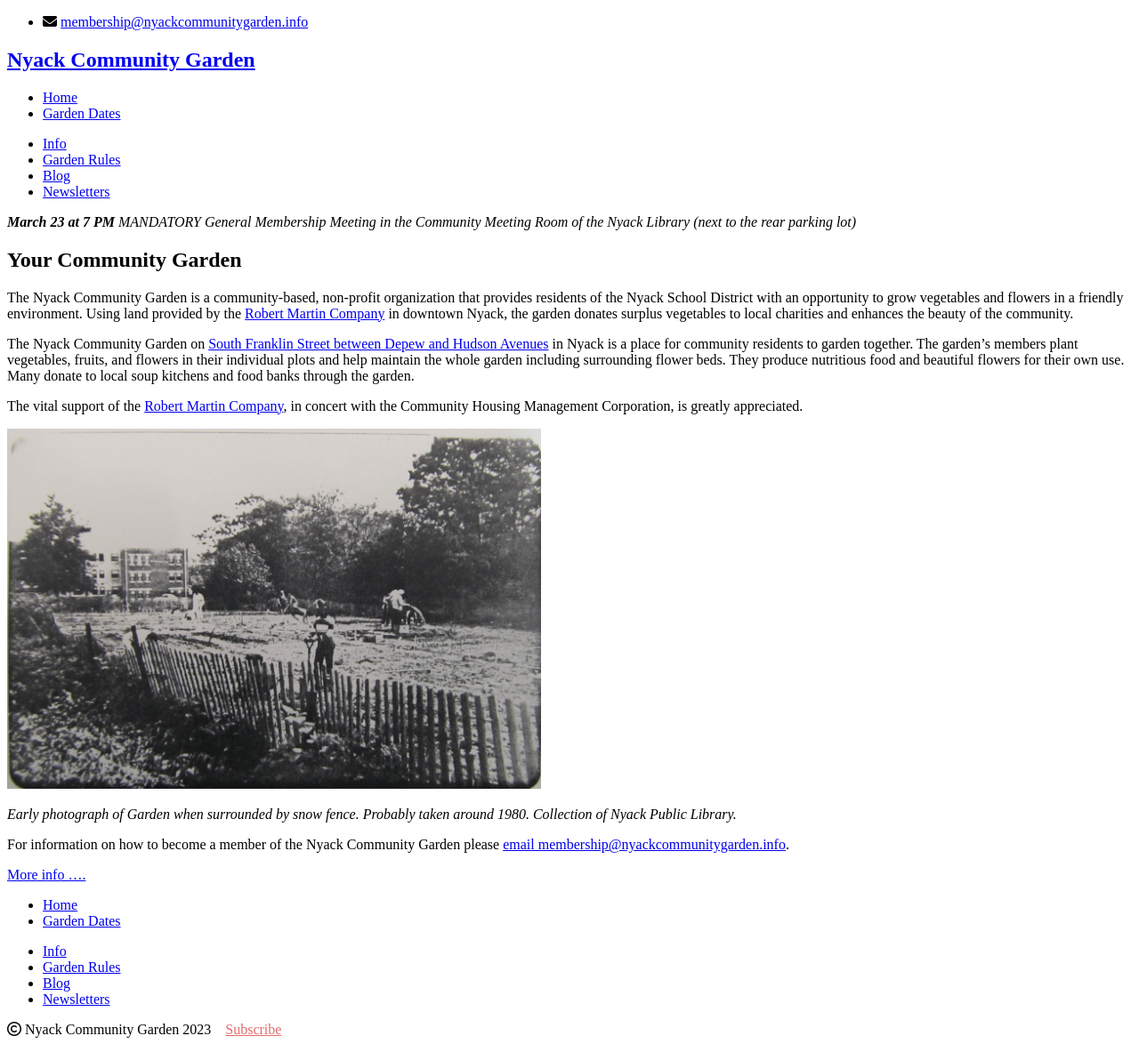
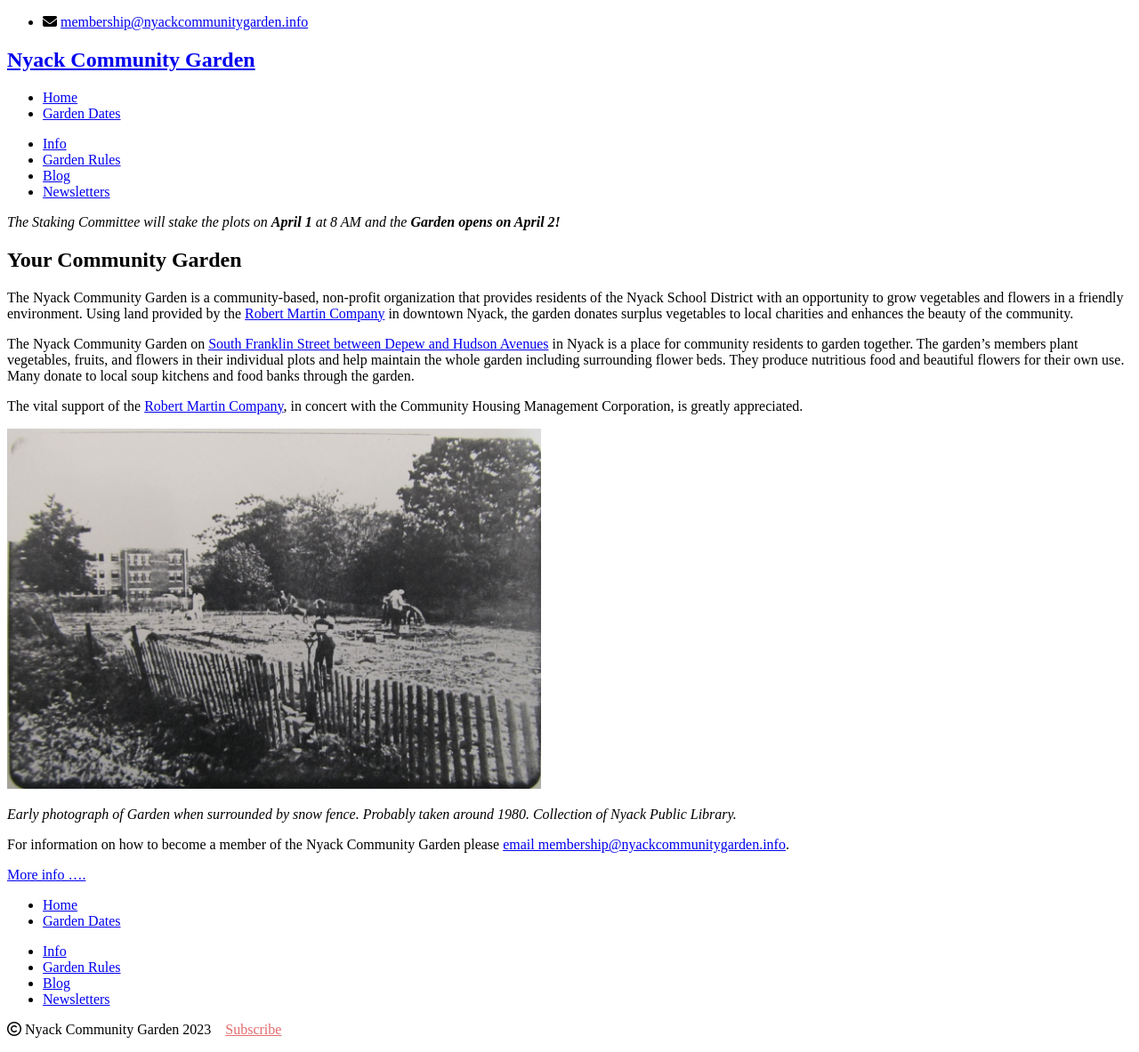
Before and after one commit to bosborne/nyackcommunitygarden, a Jekyll site: the page built from index.md, in a window 1280 px wide. Shown: the whole page at 89% size. Built offline with Jekyll 4.4.1, drawn with Linux system fonts in a browser that asks for light colours; nearby versions of some CDN libraries; library files that are not in the unit come from our copies.

Commit message:
Add opening dates

```diff
--- a/_layouts/default.html
+++ b/_layouts/default.html
@@ -22,12 +22,8 @@
       <div class="bannerbox">
         <p>
           <i>
-            <b>March 23 at 7 PM</b> MANDATORY General Membership Meeting in the Community Meeting Room of the Nyack
-            Library (next to the rear parking lot)
+            The Staking Committee will stake the plots on <b>April 1</b> at 8 AM and the <b>Garden opens on April 2!</b>
           </i>
-          <!-- <i>
-            The Staking Committee will stake the plots on <b>April 1</b> at 8 AM and the <b>Garden opens on April 2!</b>
-          </i> -->
         </p>
       </div>
       {{ content }}
```
